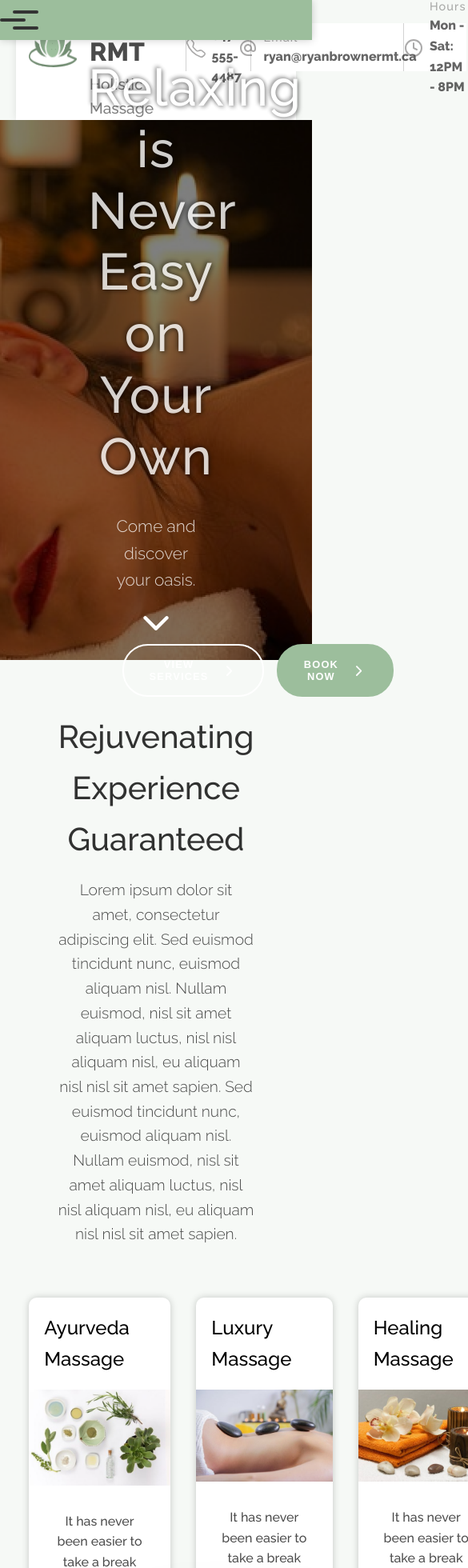
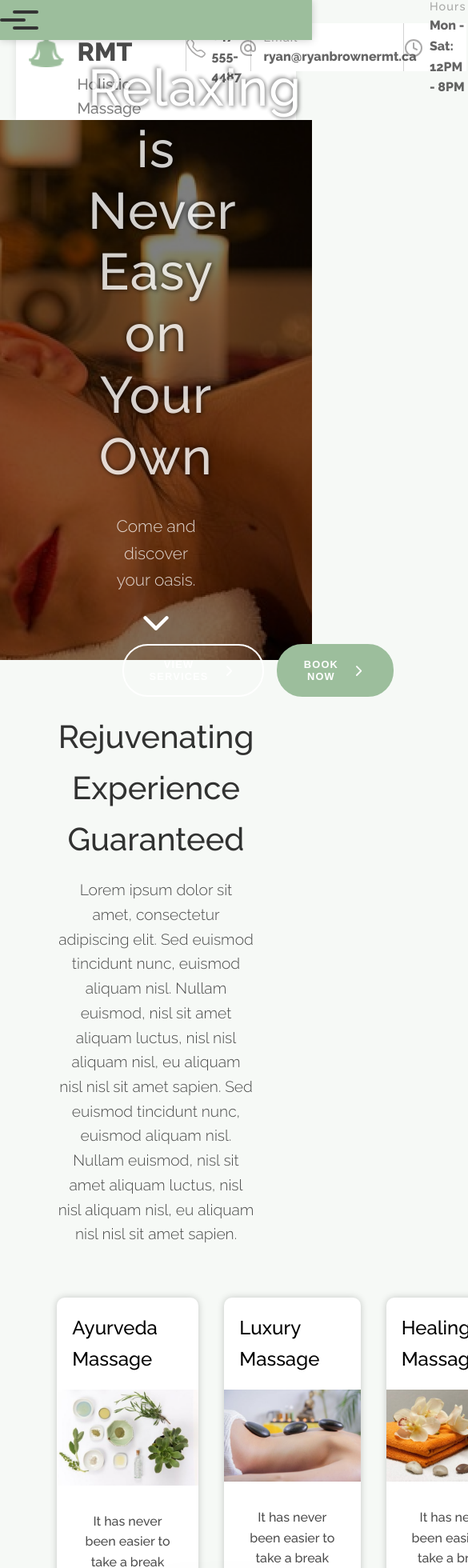
Before and after one commit to grosen-coding/ryanbrowne-rmt, a React (Create React App) app: page / in a window 390 px wide. Shown: the top 1960 px of the page at 80% size, 585 px wide, since content can reach past the window. Built offline with nearby package versions, Linux system fonts and the light colour scheme.

Commit message:
changed logo and ipad responsive styling

```diff
--- a/src/components/logo/index.js
+++ b/src/components/logo/index.js
@@ -5,7 +5,7 @@ function Logo() {
   return (
     <>
       <LogoContainer>
-        <img src="./images/icons/flower-ryanrmt.png" alt="" />
+        <img src="./images/icons/buddha-ryanrmt.png" alt="" />
         <div>
           <h3>Ryan Browne RMT</h3>
           <p>Holistic Massage Therapy</p>
--- a/src/pages/sections/featuredServices/index.js
+++ b/src/pages/sections/featuredServices/index.js
@@ -86,5 +86,6 @@ const FeaturedServices = styled.div`
   display: grid;
   grid-template-columns: repeat(3, 1fr);
   grid-gap: 2rem;
-  margin-top: 4rem;
+  margin: 4rem auto 0;
+  width: 80%;
 `;
```
